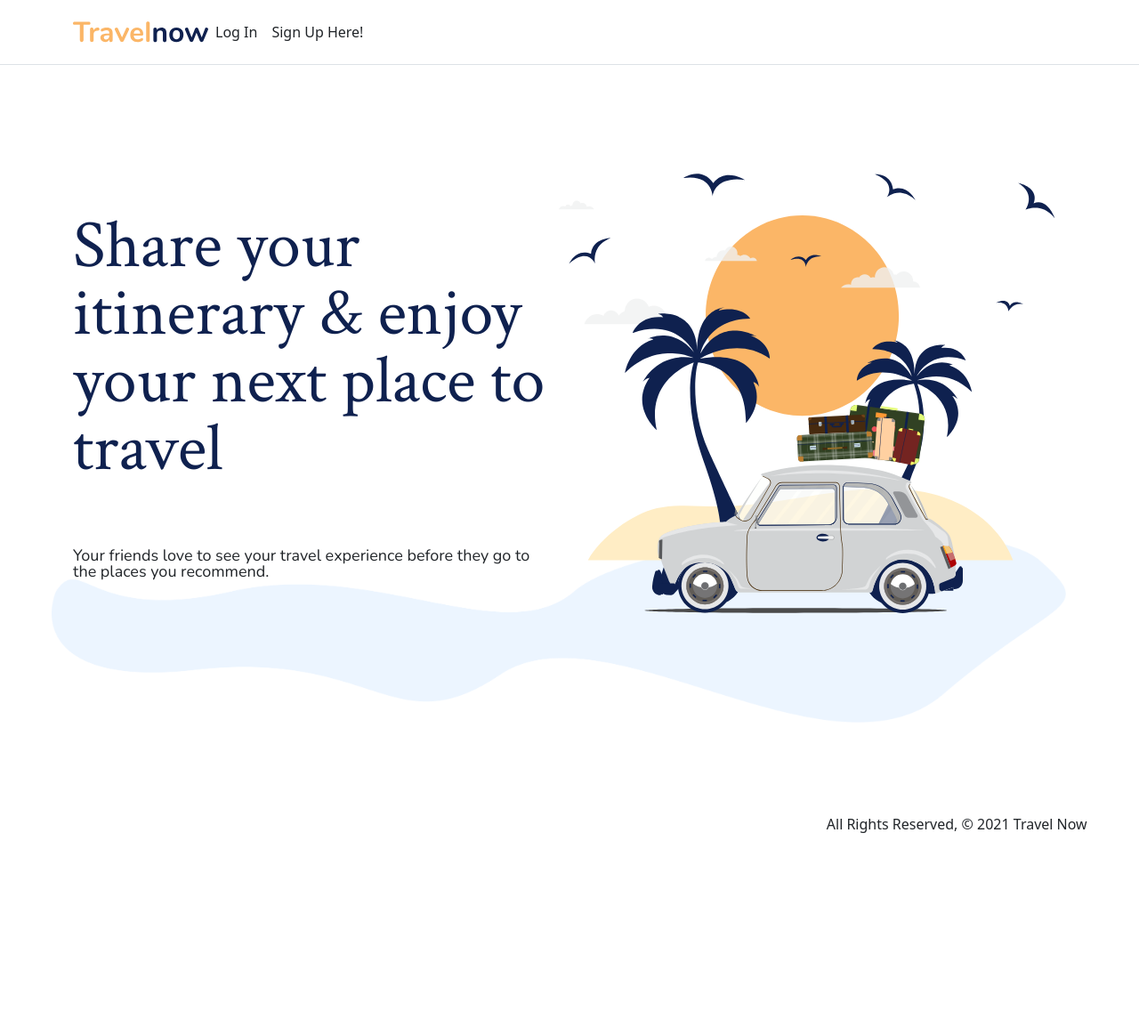
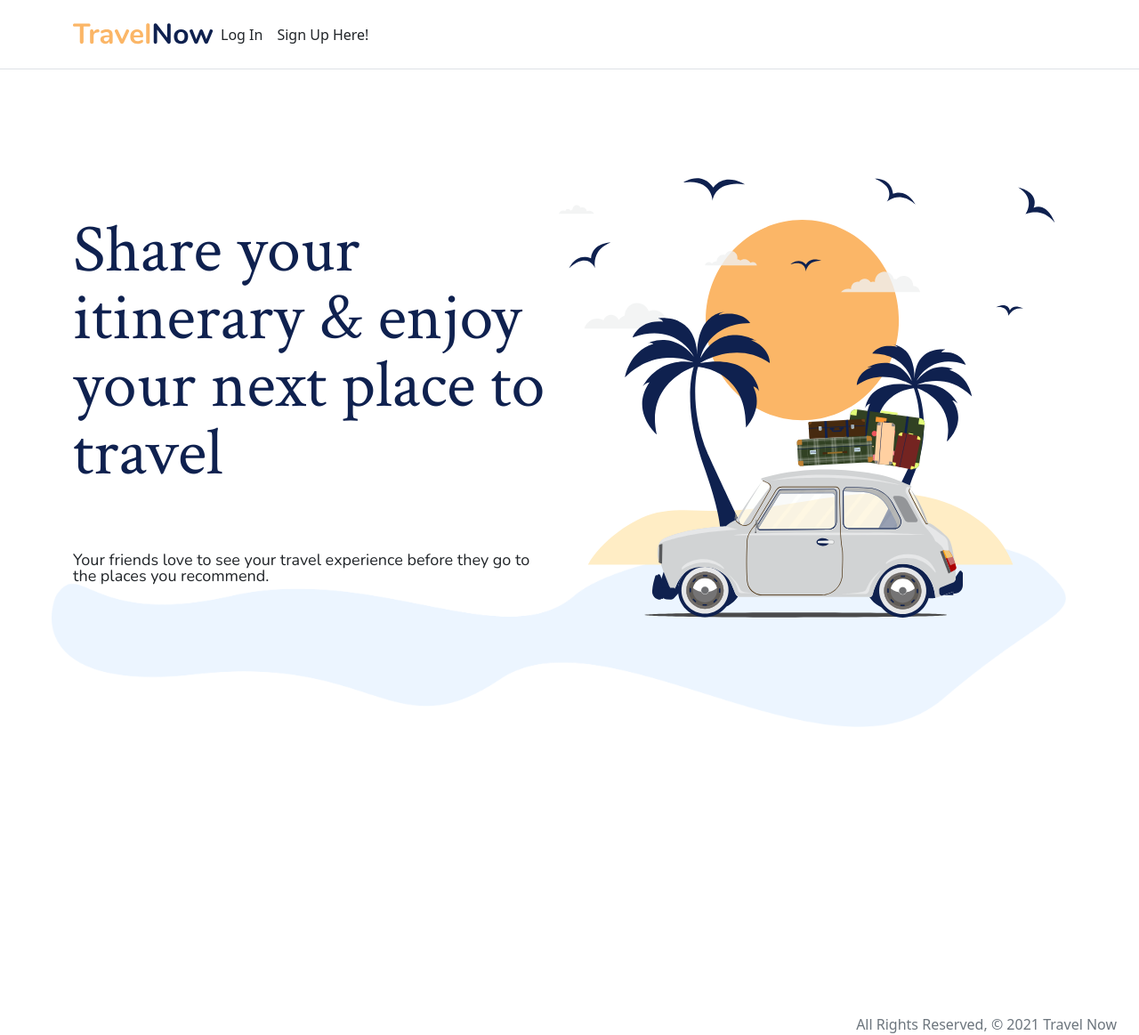
Before and after one commit to oselim14/travel-now, a Django app: page / in a window 1280 px wide. Shown: the whole page at 89% size. Before the commit the page ends 936 px from the top, so only its background shows below. Run offline with Django 3.2, Linux system fonts and the light colour scheme; some libraries are stand-ins or nearby versions.

Commit message:
fixed logo and footer

```diff
--- a/main_app/static/css/style.css
+++ b/main_app/static/css/style.css
@@ -10,10 +10,10 @@ body {
 
   }
 
-  footer.page-footer {
-    padding-top: 100px;
-    margin-right: 50px;
+  footer {
+    padding-top: 20rem;
     text-align: right;
+    /* margin-left: 1490px; */
   }
 
   .left {
@@ -136,3 +136,7 @@ body {
     z-index: 100;
     animation: luggage .7s ease-in-out infinite;
   }
+
+  .header-logo {
+    margin-bottom: 10px;
+  }
--- a/main_app/templates/base.html
+++ b/main_app/templates/base.html
@@ -24,7 +24,7 @@
     <div class="container">
       <div class="d-flex flex-wrap align-items-center justify-content-center justify-content-lg-start">
         <a href="/" class="d-flex align-items-center text-dark text-decoration-none">
-            <img class="header-logo" src="{% static '/img/TravelNowLogo.svg' %}" alt=""><title>Bootstrap</title><path fill-rule="evenodd" clip-rule="evenodd" d="M24.509 0c-6.733 0-11.715 5.893-11.492 12.284.214 6.14-.064 14.092-2.066 20.577C8.943 39.365 5.547 43.485 0 44.014v5.972c5.547.529 8.943 4.649 10.951 11.153 2.002 6.485 2.28 14.437 2.066 20.577C12.794 88.106 17.776 94 24.51 94H93.5c6.733 0 11.714-5.893 11.491-12.284-.214-6.14.064-14.092 2.066-20.577 2.009-6.504 5.396-10.624 10.943-11.153v-5.972c-5.547-.529-8.934-4.649-10.943-11.153-2.002-6.484-2.28-14.437-2.066-20.577C105.214 5.894 100.233 0 93.5 0H24.508zM80 57.863C80 66.663 73.436 72 62.543 72H44a2 2 0 01-2-2V24a2 2 0 012-2h18.437c9.083 0 15.044 4.92 15.044 12.474 0 5.302-4.01 10.049-9.119 10.88v.277C75.317 46.394 80 51.21 80 57.863zM60.521 28.34H49.948v14.934h8.905c6.884 0 10.68-2.772 10.68-7.727 0-4.643-3.264-7.207-9.012-7.207zM49.948 49.2v16.458H60.91c7.167 0 10.964-2.876 10.964-8.281 0-5.406-3.903-8.178-11.425-8.178H49.948z" fill="currentColor"></path></svg>
+            <img class="header-logo" src="{% static '/img/TravelNowLogo.svg' %}" alt="">
           </a>
 
         <ul class="nav col-12 col-lg-auto me-lg-auto mb-2 justify-content-center mb-md-0">
@@ -52,8 +52,8 @@
       </div>
     </div>
   </main>
-  <footer class="page-footer">
-    <div class="right">All Rights Reserved, &copy; 2021 Travel Now &nbsp;</div>
+  <footer>
+    <span class="text-muted">All Rights Reserved, &copy; 2021 Travel Now &nbsp; &nbsp; &nbsp;</span>
   </footer>
 </body>
 </html>
```
Also changed, not shown: main_app/static/img/TravelNowLogo.svg.
